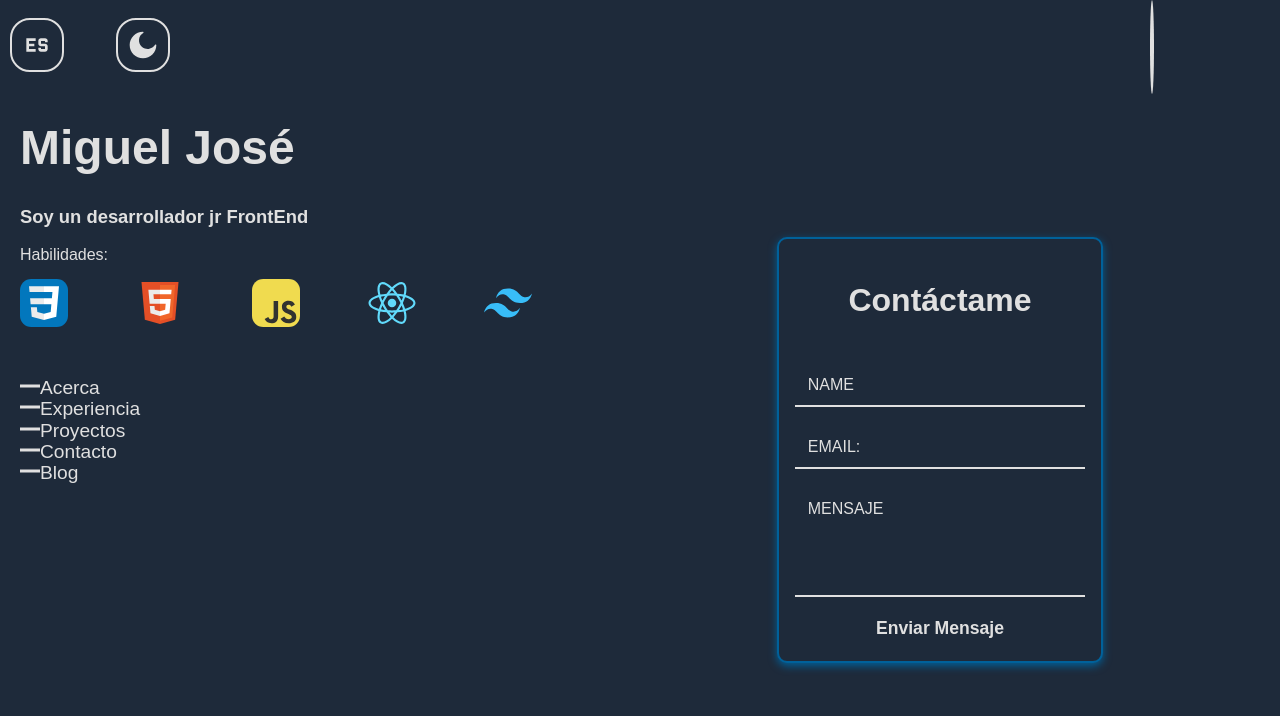
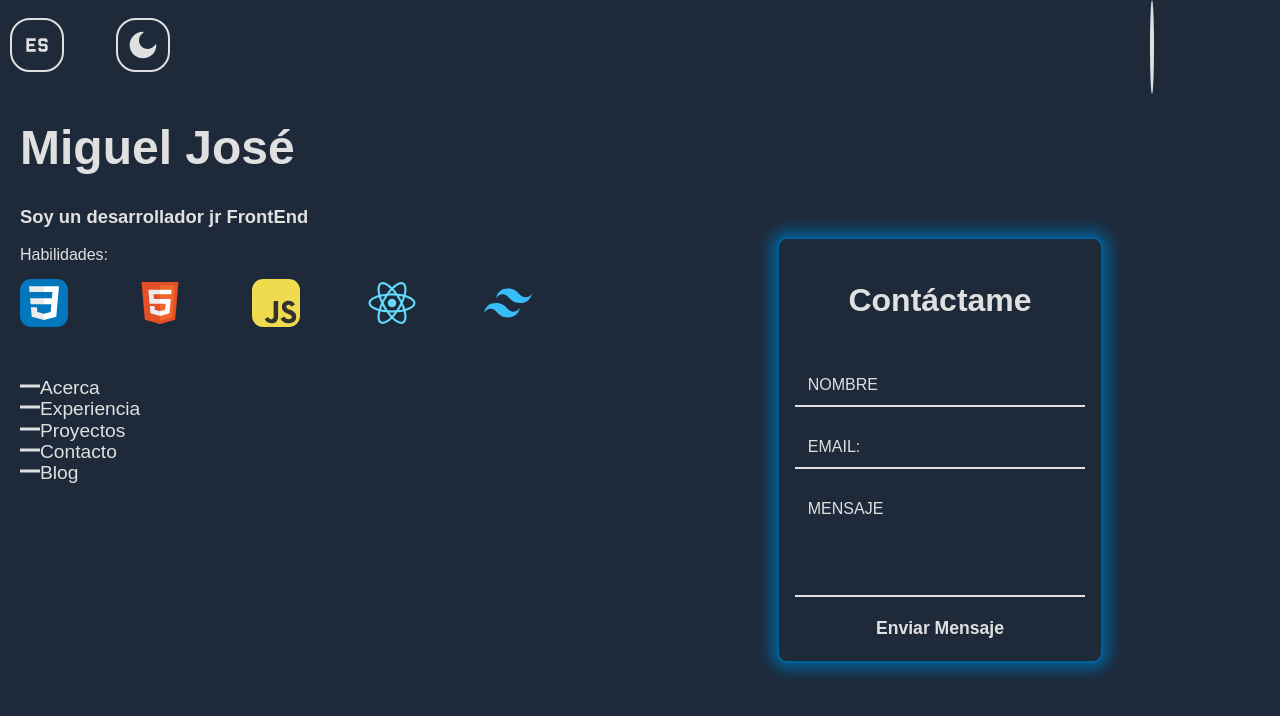
Before and after one commit to borgesmj/borgesmj.github.io, a React (Vite) app: page /contact in a window 1280 px wide. Shown: the top 716 px of the page. Built offline with nearby package versions, Linux system fonts and the light colour scheme; no server answers.

Commit message:
añadiendo uselocation para llamar al cierre de la sidebar en los dispositivos moviles

```diff
--- a/src/App.jsx
+++ b/src/App.jsx
@@ -1,6 +1,6 @@
 //Dependencias
 import React, { useState, useEffect } from 'react';
-import { Routes, Route } from 'react-router-dom';
+import { Routes, Route, useLocation } from 'react-router-dom';
 
 //Paginas
 import About from './Pages/About';
@@ -60,6 +60,13 @@ function App() {
     }
   }, [darkTheme]);
 
+  const location = useLocation();
+
+  console.log(location.pathname)
+  useEffect(() => {
+    changeSidebarCheckboxValue()
+  },[location])
+
   return (
     <div className='app_container'>
       <Navbar
@@ -78,6 +85,7 @@ function App() {
         profileInfo={profileInfo}
         sidebarCheckbox={sidebarCheckbox}
         english={english}
+        changeSidebarCheckboxValue={changeSidebarCheckboxValue}
       />
       <Socialsbar
        changeSocialSidebarCheckbox={changeSocialSidebarCheckbox}
--- a/src/Pages/Contact.css
+++ b/src/Pages/Contact.css
@@ -17,7 +17,7 @@
     border-radius: 10px;
     border: 2px solid var(--accent-200);
     background-color: var(--bg-100);
-    box-shadow: var(--accent-200) 0px 3px 8px;
+    box-shadow: var(--accent-200) 0px 0px 15px 6px;
     color: var(--text-200);
 }
 
--- a/src/Pages/Contact.jsx
+++ b/src/Pages/Contact.jsx
@@ -54,7 +54,7 @@ const Contact = ({ english }) => {
               value={userName}
             />
             <label htmlFor="nombre" className="label">
-              {english ? "nombre" : "name"}
+              {english ? "name" : "nombre"}
             </label>
           </div>
           <div className="campo">
@@ -82,7 +82,7 @@ const Contact = ({ english }) => {
               value={message}
             ></textarea>
             <label htmlFor="textarea" className="label">
-              Mensaje
+              {english ? 'Message' : 'Mensaje'}
             </label>
           </div>
           <input
--- a/src/Pages/Experience.css
+++ b/src/Pages/Experience.css
@@ -5,7 +5,7 @@
     margin-bottom: 50px;
     line-height: 1.5;
     -webkit-box-shadow: 0px 0px 29px 10px var(--accent-100);
-    -moz-box-shadow: 0px 0px 29px 10px var(--accent-100));
-    box-shadow: 0px 0px 3px 4px var(--accent-100);
+    -moz-box-shadow: 0px 0px 29px 10px var(--accent-100);
+    box-shadow: var(--accent-200) 0px 0px 15px 6px;
     border: 2px solid var(--accent-100)
 }
--- a/src/Pages/Projects.css
+++ b/src/Pages/Projects.css
@@ -19,8 +19,8 @@
     width: 90%;
     height: 150px;
     -webkit-box-shadow: 0px 0px 29px 10px var(--accent-100);
-    -moz-box-shadow: 0px 0px 29px 10px var(--accent-100));
-    box-shadow: 0px 0px 3px 4px var(--accent-100);
+    -moz-box-shadow: 0px 0px 29px 10px var(--accent-100);
+    box-shadow: var(--accent-200) 0px 0px 15px 6px;
     border: 2px solid var(--accent-100)
 }
 
```
